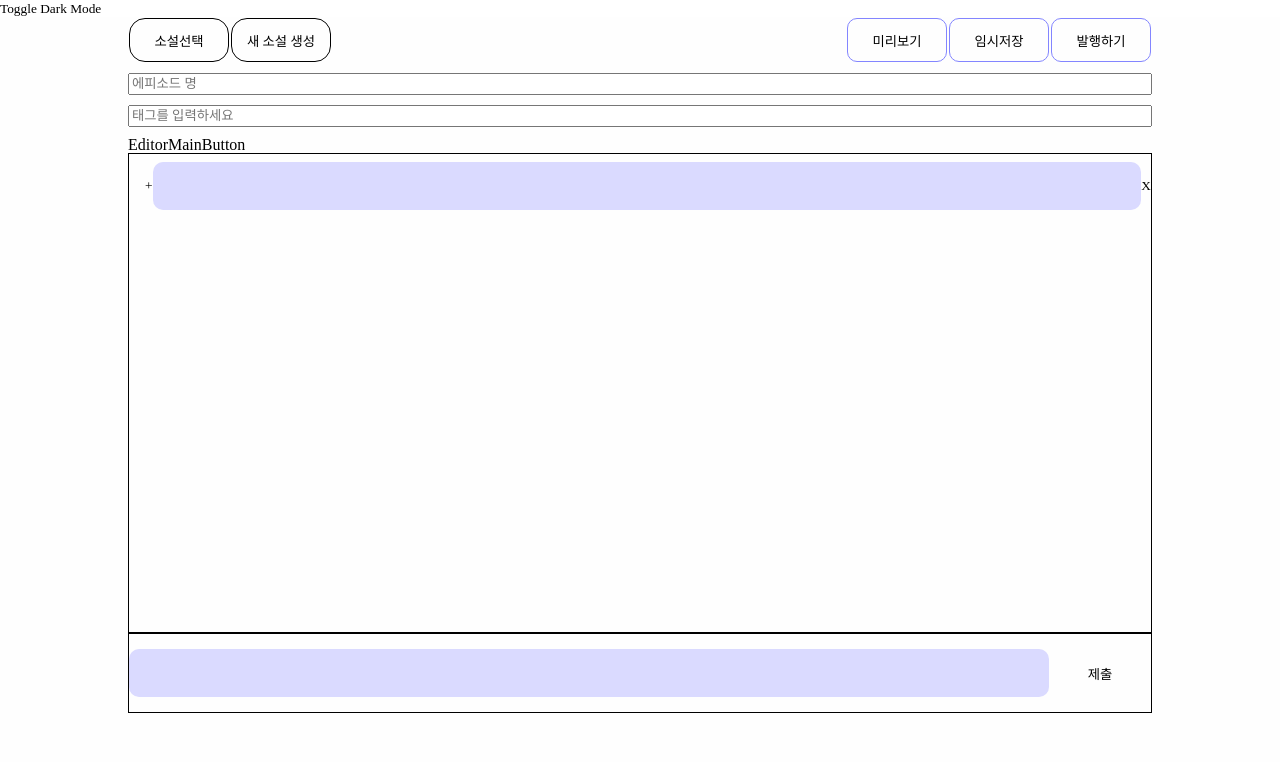
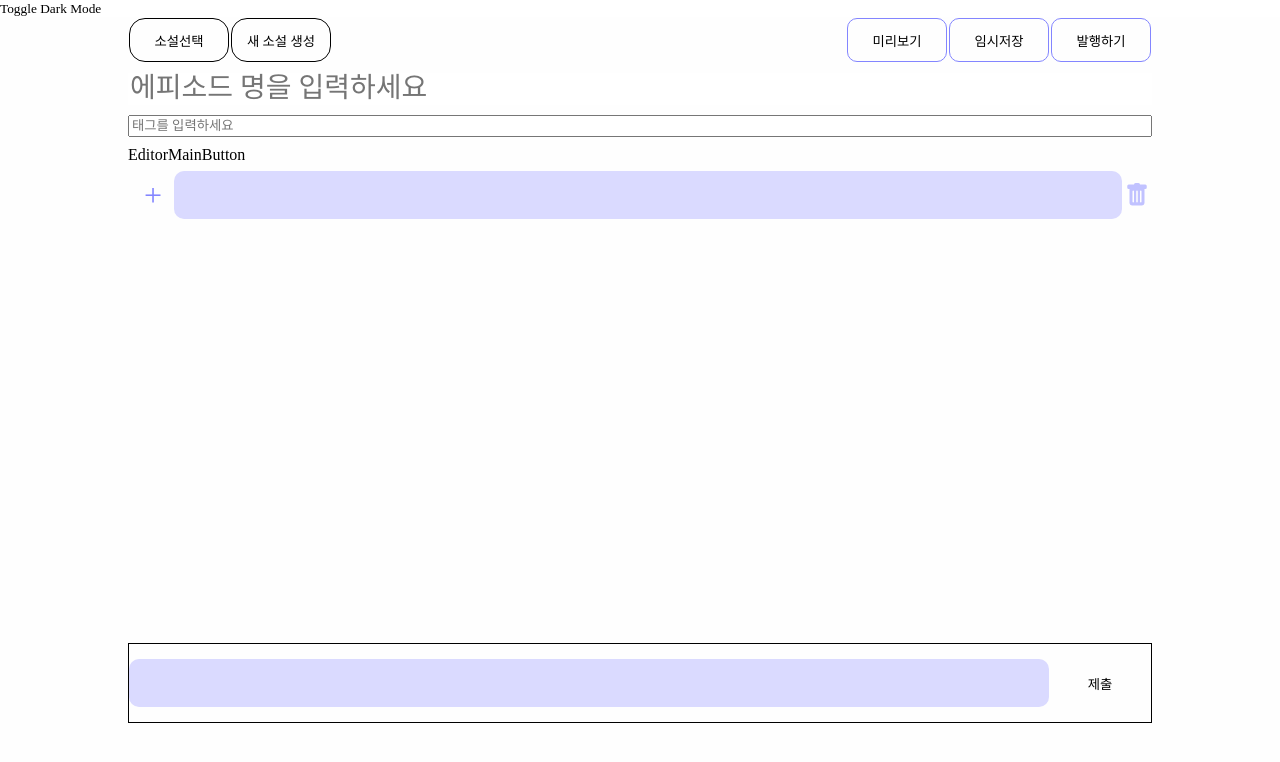
Before and after one commit to qgw13467/nevvel, a Next.js app in the folder frontend/nevvel/: page /editor/editor in a window 1280 px wide. Both pictures are taken after a click on the button "제출". Shown: the top 762 px of the page. Built offline with nearby package versions, Linux system fonts and the light colour scheme.

Commit message:
feat(fe): add assetstore in editor

```diff
--- a/frontend/nevvel/package.json
+++ b/frontend/nevvel/package.json
@@ -17,6 +17,7 @@
     "next": "13.3.1",
     "react": "18.2.0",
     "react-dom": "18.2.0",
+    "react-icons": "^4.8.0",
     "styled-components": "^5.3.10",
     "styled-reset": "^4.4.6",
     "typescript": "5.0.4"
--- a/frontend/nevvel/src/components/editor/EditorHead.tsx
+++ b/frontend/nevvel/src/components/editor/EditorHead.tsx
@@ -16,7 +16,7 @@ function EditorHead() {
         </WriteButtonContainer>
       </ButtonWrapper>
       <InputWrapper>
-        <TitleInput placeholder="에피소드 명" />
+        <TitleInput placeholder="에피소드 명을 입력하세요" />
         <TagInput placeholder="태그를 입력하세요" />
       </InputWrapper>
     </Wrapper>
@@ -57,8 +57,15 @@ const InputWrapper = styled.div`
 `;
 
 const TitleInput = styled.input`
+  height: 32px;
+  font-size: 24px;
   margin-top: 10px;
   margin-bottom: 10px;
+  border: none;
+
+  ::placeholder{
+    font-size: 28px;
+  }
 `;
 const TagInput = styled.input`
   margin-bottom: 10px;
--- a/frontend/nevvel/src/components/editor/EditorMain.tsx
+++ b/frontend/nevvel/src/components/editor/EditorMain.tsx
@@ -1,8 +1,8 @@
 import React, { useState } from "react";
 import styled from "styled-components";
-import EditorMainButton from "./Main/EditorMainButton";
-import EditorMainList from "./Main/EditorMainList";
-import EditorMainInput from "./Main/EditorMainInput";
+import EditorMainButton from "./Main/Text/EditorMainButton";
+import EditorMainList from "./Main/Text/EditorMainList";
+import EditorMainInput from "./Main/Text/EditorMainInput";
 
 interface TextBlock {
   id: number;
--- /dev/null
+++ b/frontend/nevvel/src/components/editor/Main/Asset/EditorMainAssetContainer.tsx
@@ -0,0 +1,31 @@
+import React from 'react'
+import EditorMainAssetImageList from './EditorMainAssetImageList'
+import EditorMainAssetSoundList from './EditorMainAssetSoundList'
+import styled from 'styled-components'
+
+type EditorMainAssetContainerProps  ={
+  assetOpen:number
+}
+
+function EditorMainAssetContainer({assetOpen}:EditorMainAssetContainerProps) {
+
+  return (<AssetContainer>
+    <AssetStoreTitle>에셋</AssetStoreTitle>
+  <div>{assetOpen === 1 && <EditorMainAssetImageList/>}</div>
+  <div>{assetOpen === 2 && <EditorMainAssetSoundList/>}</div>
+  </AssetContainer>
+  )
+}
+
+const AssetContainer = styled.div`
+  border: 1px solid ${({ theme }) => theme.color.hover};
+
+`
+const AssetStoreTitle = styled.div`
+height: 15%;
+padding-left: 1rem;
+padding-top:1rem;
+
+`
+
+export default EditorMainAssetContainer
--- /dev/null
+++ b/frontend/nevvel/src/components/editor/Main/Asset/EditorMainAssetImageList.tsx
@@ -0,0 +1,9 @@
+import React from 'react'
+
+function EditorMainAssetImageList() {
+  return (
+    <div>EditorMainAssetImageList</div>
+  )
+}
+
+export default EditorMainAssetImageList
--- /dev/null
+++ b/frontend/nevvel/src/components/editor/Main/Asset/EditorMainAssetSoundList.tsx
@@ -0,0 +1,9 @@
+import React from 'react'
+
+function EditorMainAssetSoundList() {
+  return (
+    <div>EditorMainAssetSoundList</div>
+  )
+}
+
+export default EditorMainAssetSoundList
--- a/frontend/nevvel/src/components/editor/Main/EditorMainListItem.tsx
+++ b/frontend/nevvel/src/components/editor/Main/EditorMainListItem.tsx
@@ -1,5 +1,10 @@
 import React, { useState, useEffect, useRef } from "react";
 import styled from "styled-components";
+import { BiImageAdd } from "react-icons/bi";
+import { BsFillTrashFill } from "react-icons/bs";
+import { AiOutlineSound } from "react-icons/ai";
+import { atom,useAtom } from "jotai";
+
 
 interface TextBlock {
   id: number;
@@ -12,12 +17,14 @@ type EditorMainListItemProps = {
   block: TextBlock;
   textBlocks: TextBlock[];
   setTextBlocks: React.Dispatch<React.SetStateAction<TextBlock[]>>;
+  setAssetOpen:React.Dispatch<React.SetStateAction<number>>;
 };
 
 function EditorMainListItem({
   block,
   textBlocks,
   setTextBlocks,
+  setAssetOpen
 }: EditorMainListItemProps) {
   const [plus, setPlus] = useState(false);
   const textRef = useRef<HTMLDivElement>(null);
@@ -51,6 +58,7 @@ function EditorMainListItem({
     }
   };
 
+
   const handleCompositionStart = () => {
     setIsComposing(true);
   };
@@ -64,12 +72,18 @@ function EditorMainListItem({
     <BlockContainer>
       {plus ? (
         <>
-          <AssetButton onClick={() => setPlus(!plus)}>-</AssetButton>
-          <div>{block.image}</div>
-          <div>{block.sound}</div>
+          <PlusButton onClick={() => setPlus(!plus)}>-</PlusButton>
+          <AssetButtonContainer>
+            <AssetButton onClick={()=>setAssetOpen(1)}>
+              <BiImageAdd className="image" size="24" />
+            </AssetButton>
+            <AssetButton onClick={()=>setAssetOpen(2)}>
+              <AiOutlineSound className="sound" size="24" />
+            </AssetButton >
+          </AssetButtonContainer>
         </>
       ) : (
-        <AssetButton onClick={() => setPlus(!plus)}>+</AssetButton>
+        <PlusButton onClick={() => setPlus(!plus)}>+</PlusButton>
       )}
       <TextBlock
         key={block.id}
@@ -82,7 +96,9 @@ function EditorMainListItem({
       >
         {block.text}
       </TextBlock>
-      <RemoveButton onClick={() => RemoveHandler(block)}>X</RemoveButton>
+      <RemoveButton onClick={() => RemoveHandler(block)}>
+        <BsFillTrashFill size="24" />
+      </RemoveButton>
     </BlockContainer>
   );
 }
@@ -96,7 +112,37 @@ const BlockContainer = styled.div`
   margin-bottom: 0.5rem;
   width: 100%;
 `;
+const AssetButtonContainer = styled.button`
+  width: 10rem;
+  display: inline-flex;
+  text-align: center;
+  align-items: center;
+  margin-left: 0.5rem;
+  margin-right: 0.5rem;
+  justify-content: center;
+`;
+
 const AssetButton = styled.button`
+  width: 3.5rem;
+  height: 2.5rem;
+  display: flex;
+  justify-content: center;
+  text-align: center;
+  align-items: center;
+  margin-left: 0.3rem;
+  border: 2px solid ${({ theme }) => theme.color.hover};
+  border-radius: 10px;
+  color: ${({ theme }) => theme.color.hover};
+  :hover {
+    color: ${({ theme }) => theme.color.point};
+    border: 2px solid ${({ theme }) => theme.color.point};
+  }
+`;
+
+const PlusButton = styled.button`
+  width: 2rem;
+  color: ${({ theme }) => theme.color.point};
+  font-size: 2rem;
   margin-left: 1rem;
   display: flex;
   text-align: center;
@@ -113,6 +159,16 @@ const TextBlock = styled.div`
   align-items: center;
 `;
 
-const RemoveButton = styled.button``;
+const RemoveButton = styled.button`
+  display: flex;
+  width: 2rem;
+  justify-content: center;
+  align-items: center;
+  text-align: center;
+  color: ${({ theme }) => theme.color.hover};
+  :hover {
+    ${({ theme }) => theme.color.point};
+  }
+`;
 
 export default EditorMainListItem;
--- a/frontend/nevvel/src/components/editor/Main/EditorMainInput.tsx
+++ b/frontend/nevvel/src/components/editor/Main/Text/EditorMainInput.tsx
@@ -14,6 +14,8 @@ type EditorMainInputProps = {
   textBlocks: TextBlock[];
   setTextBlocks: React.Dispatch<React.SetStateAction<TextBlock[]>>;
 };
+
+
 
 function EditorMainInput({
   currentText,
--- a/frontend/nevvel/src/components/editor/Main/EditorMainList.tsx
+++ b/frontend/nevvel/src/components/editor/Main/Text/EditorMainList.tsx
@@ -1,6 +1,7 @@
-import React from "react";
+import React, { useState } from "react";
 import styled from "styled-components";
-import EditorMainListItem from "./EditorMainListItem";
+import EditorMainListItem from "../EditorMainListItem";
+import EditorMainAssetContainer from "../Asset/EditorMainAssetContainer";
 
 interface TextBlock {
   id: number;
@@ -15,36 +16,42 @@ type EditorMainListProps = {
 };
 
 function EditorMainList({ textBlocks, setTextBlocks }: EditorMainListProps) {
-
+  const [assetOpen, setAssetOpen] = useState<number>(0);
 
   return (
-    <ListWrapper>
-      {textBlocks.map((block, index) => (
+    <MainContainer>
+      <ListWrapper>
+        {textBlocks.map((block, index) => (
           <EditorMainListItem
+            setAssetOpen={setAssetOpen}
             key={index}
             block={block}
             textBlocks={textBlocks}
             setTextBlocks={setTextBlocks}
           />
-      ))}
-    </ListWrapper>
+        ))}
+      </ListWrapper>
+      {assetOpen ? <EditorMainAssetContainer
+      assetOpen={assetOpen}
+      /> : <></>}
+    </MainContainer>
   );
 }
+const MainContainer = styled.div`
+  display: flex;
+  flex-direction: row;
+  width: 100%;
+`
 
 const ListWrapper = styled.div`
-  border: 1px solid ${({ theme }) => theme.color.text1};
+  /* border: 2px solid ${({ theme }) => theme.color.hover}; */
   height: 60vh;
   display: flex;
   flex-direction: column;
   overflow: scroll;
+  width: 100%;
 `;
 
-const BlockContainer = styled.div`
-  width: 100%;
-  display: inline-flex;
-`;
-const RemoveButton = styled.button`
-  width: 10%;
-`;
+const AssetWrapper = styled.div``;
 
 export default EditorMainList;
--- a/frontend/nevvel/src/constants/styles/globalStyle.ts
+++ b/frontend/nevvel/src/constants/styles/globalStyle.ts
@@ -9,6 +9,7 @@ export const GlobalStyle = createGlobalStyle`
     padding: 0;
     margin: 0px auto;
     -webkit-text-size-adjust: none;
+    font-family: Pretendard;
     }
     a {
     color: inherit;
--- a/frontend/nevvel/src/pages/index.tsx
+++ b/frontend/nevvel/src/pages/index.tsx
@@ -1,6 +1,6 @@
+import styled from "styled-components";
 
-import { useAtomValue } from "jotai";
-import styled from "styled-components";
+
 export default function Home() {
 
   return (
```
Also changed, not shown: frontend/nevvel/src/components/editor/Main/Text/EditorMainButton.tsx (renamed from frontend/nevvel/src/components/editor/Main/EditorMainButton.tsx), 1 other file (tests, documents, lock files or other folders).
